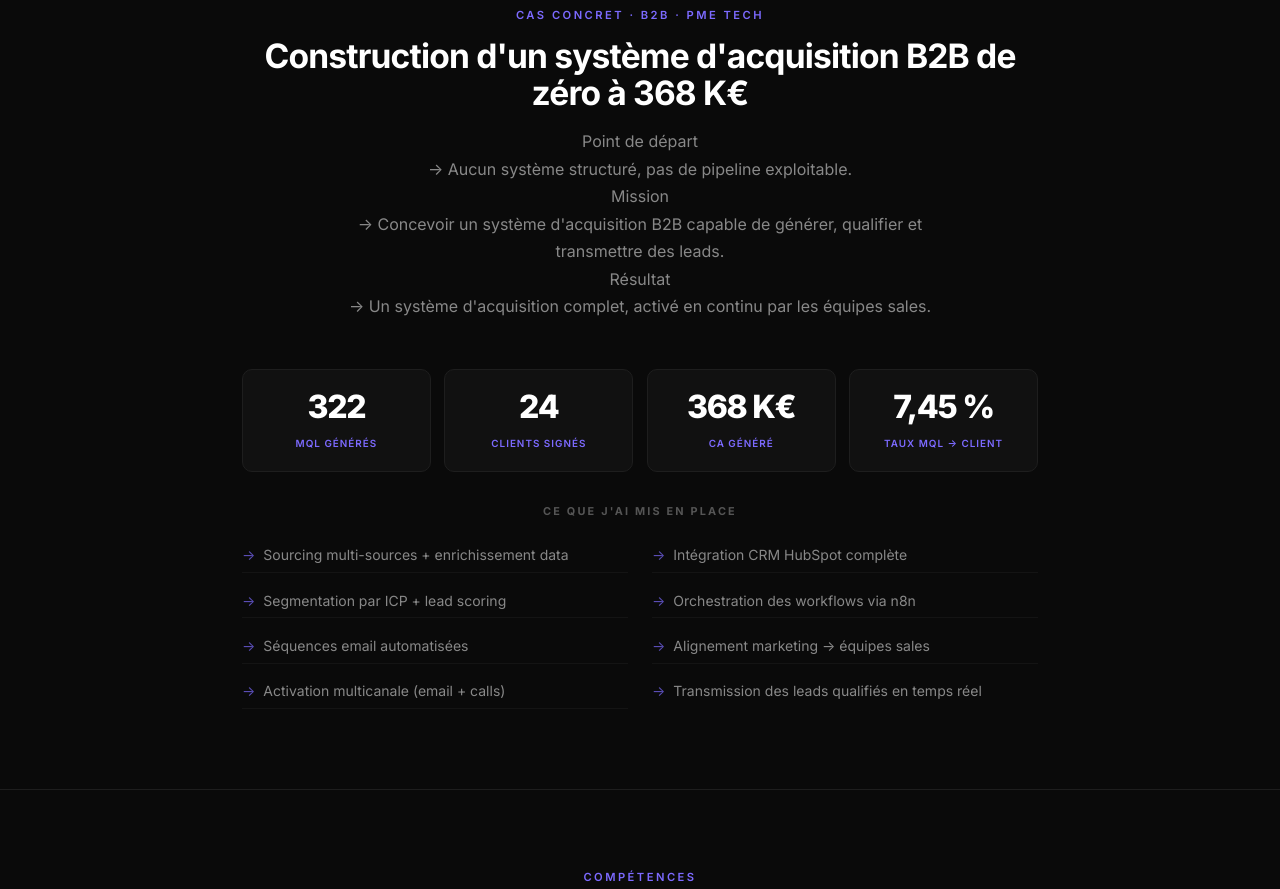
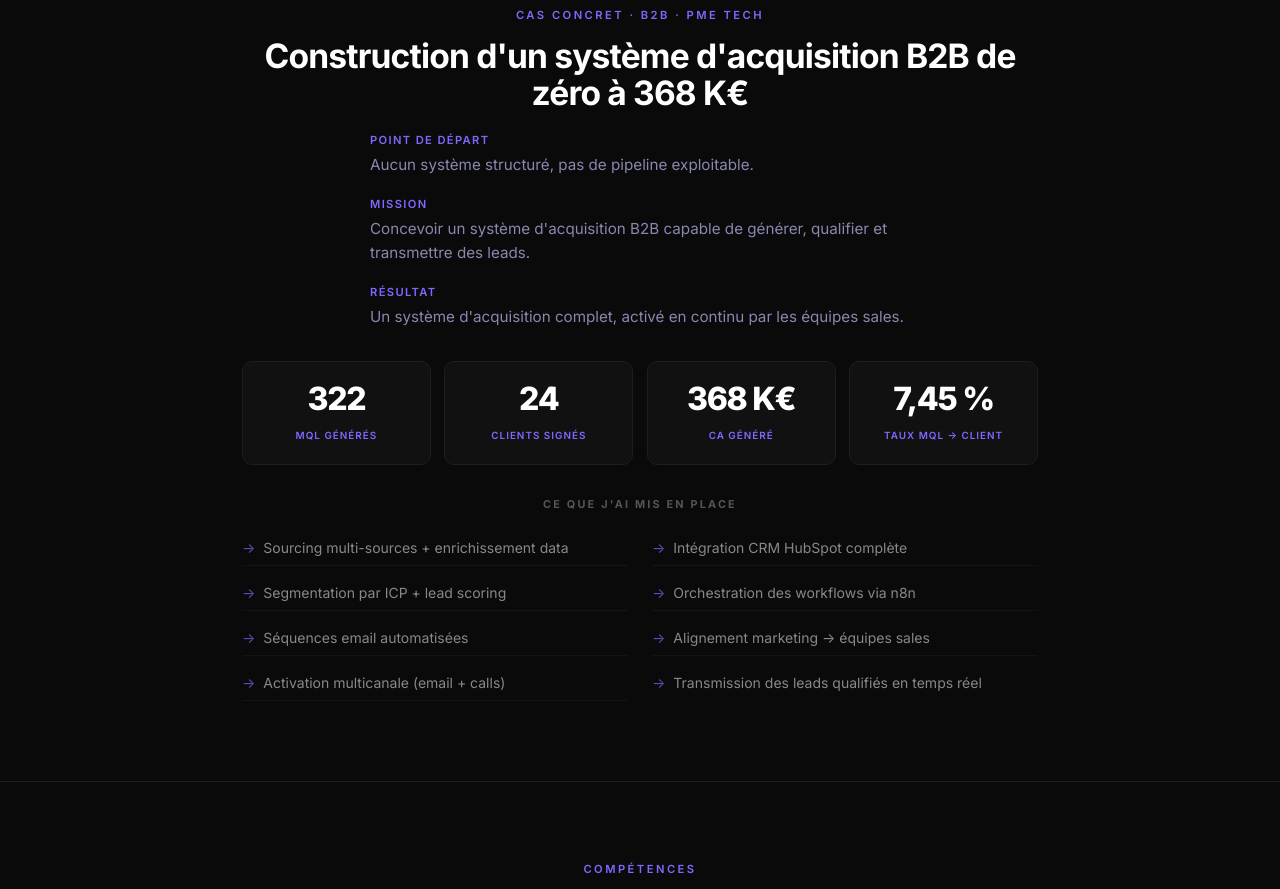
Before and after one commit to Alexandre-Pineau-Poupelin/alexandre-growth-landing, a plain HTML site: page index.html in a window 1280 px wide. Shown: the part 1420-2309 px from the top of the page. Drawn offline with Linux system fonts and the light colour scheme.

Commit message:
Update orga text

```diff
--- a/index.html
+++ b/index.html
@@ -486,7 +486,20 @@
   <div class="container">
     <span class="section-label">Cas concret · B2B · PME Tech</span>
     <h2>Construction d'un système d'acquisition B2B de zéro à 368 K€</h2>
-    <p class="section-desc">Point de départ<br>→ Aucun système structuré, pas de pipeline exploitable.<br>Mission<br>→ Concevoir un système d'acquisition B2B capable de générer, qualifier et transmettre des leads.<br>Résultat<br>→ Un système d'acquisition complet, activé en continu par les équipes sales.</p>
+    <div style="display:inline-flex; flex-direction:column; gap:1.25rem; text-align:left; margin:0 auto 2rem auto; max-width:540px; width:100%;">
+      <div>
+        <div style="font-size:0.7rem; font-weight:600; letter-spacing:0.12em; text-transform:uppercase; color:#7C6AFF; margin-bottom:0.35rem;">Point de départ</div>
+        <div style="font-size:0.95rem; color:#8888b0; line-height:1.6;">Aucun système structuré, pas de pipeline exploitable.</div>
+      </div>
+      <div>
+        <div style="font-size:0.7rem; font-weight:600; letter-spacing:0.12em; text-transform:uppercase; color:#7C6AFF; margin-bottom:0.35rem;">Mission</div>
+        <div style="font-size:0.95rem; color:#8888b0; line-height:1.6;">Concevoir un système d'acquisition B2B capable de générer, qualifier et transmettre des leads.</div>
+      </div>
+      <div>
+        <div style="font-size:0.7rem; font-weight:600; letter-spacing:0.12em; text-transform:uppercase; color:#7C6AFF; margin-bottom:0.35rem;">Résultat</div>
+        <div style="font-size:0.95rem; color:#8888b0; line-height:1.6;">Un système d'acquisition complet, activé en continu par les équipes sales.</div>
+      </div>
+    </div>
 
     <div class="metrics">
       <div class="metric">
```
